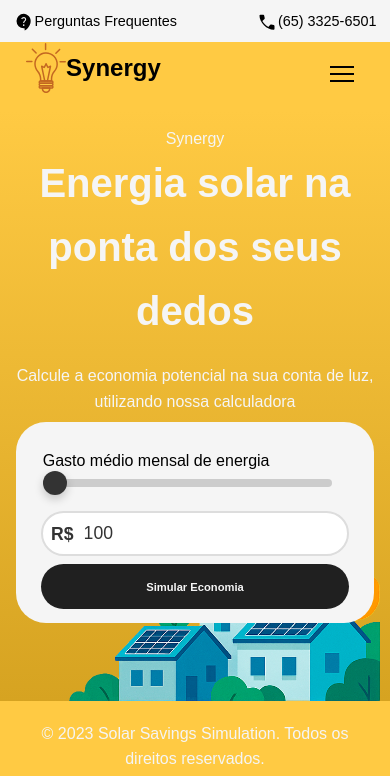
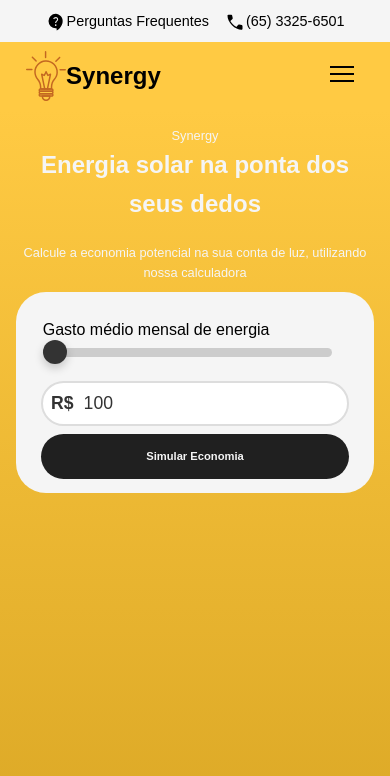
Before and after one commit to GustaDaHora/simulador, a Next.js app: page /simulador/ in a window 390 px wide. Shown: the top 776 px of the page. Built offline with nearby package versions, Linux system fonts and the light colour scheme.

Commit message:
Changes in responsiveness of the first page, form, and header styles

```diff
--- a/src/app/styles/firstpage.scss
+++ b/src/app/styles/firstpage.scss
@@ -134,33 +134,6 @@ main {
   pointer-events: none;
 }
 
-.sol {
-  width: 10vw;
-  max-width: 15vh;
-  height: auto;
-  position: absolute;
-  top: 2%;
-  left: 20%;
-  pointer-events: none;
-}
-
-.nuvem {
-  width: 10vw;
-  max-width: 15vh;
-  height: auto;
-  position: absolute;
-  top: 5vh;
-  right: 10%;
-  pointer-events: none;
-}
-
-.casa2 {
-  width: 30%;
-  height: auto;
-  pointer-events: none;
-  z-index: 1;
-}
-
 // Button and Input Container Shared Styles
 %shared-size {
   width: 250px; // Increased width for desktop
@@ -226,11 +199,20 @@ main {
 
 // First Page Responsive Design
 @media (max-width: $mobile) {
+  .text-container {
+    h1 {
+      font-size: 1.5rem;
+    }
+    p {
+      font-size: 0.8rem;
+    }
+  }
   .first-page {
     padding: 1rem;
-    min-height: 40vh;
+    height: 100vh;
     @include flex-center;
     flex-direction: column;
+    justify-content: flex-start;
     text-align: center;
 
     & > * {
--- a/src/app/styles/form.scss
+++ b/src/app/styles/form.scss
@@ -27,7 +27,32 @@
   position: relative;
   flex-shrink: 0;
 }
+.sol {
+  width: 10vw;
+  max-width: 15vh;
+  height: auto;
+  position: absolute;
+  top: 2%;
+  left: 20%;
+  pointer-events: none;
+}
 
+.nuvem {
+  width: 10vw;
+  max-width: 15vh;
+  height: auto;
+  position: absolute;
+  top: 5vh;
+  right: 10%;
+  pointer-events: none;
+}
+
+.casa2 {
+  width: 30%;
+  height: auto;
+  pointer-events: none;
+  z-index: 1;
+}
 // Form Sections
 .form-section {
   width: 100%;
@@ -201,12 +226,15 @@ input[type="number"] {
 
 // Radio Button Styles
 .radio-group {
-  display: grid;
-  grid-template-columns: repeat(auto-fit, minmax(120px, 1fr));
+  width: 100%;
+  display: flex;
+  flex-direction: row;
   gap: 1rem;
 }
 
 .radio-option {
+  max-width: 25%;
+  width: 25%;
   @include flex-center;
   padding: 0.7em 0.5em;
   border: 1px solid $text-muted;
@@ -538,7 +566,7 @@ input[type="number"] {
   }
 
   .image-header {
-    padding: 1.5rem 0.5rem;
+    padding: 1.5rem 0.5rem 0 1.5rem;
   }
 
   .form-section {
@@ -549,4 +577,14 @@ input[type="number"] {
     flex-direction: column;
     align-items: stretch;
   }
+
+  .radio-option {
+    max-width: 100%;
+    width: 100%;
+    padding: 0.5em;
+  }
+  .radio-group {
+    display: grid;
+    grid-template-columns: 1fr 1fr;
+  }
 }
--- a/src/app/styles/header.scss
+++ b/src/app/styles/header.scss
@@ -15,7 +15,7 @@ header {
   display: flex;
   justify-content: end;
   align-items: center;
-  gap: 5rem;
+  gap: 3rem;
   padding: 10px 40px;
 }
 
@@ -133,12 +133,13 @@ header {
 // Header Responsive Design
 @media (max-width: $mobile) {
   .upper-header {
+    gap: 1rem;
     justify-content: center;
     width: 100%;
   }
   .lower-header {
     height: 8vh;
-    padding: 0 2rem;
+    padding: 0.5rem 2rem;
     justify-content: flex-end;
   }
 
@@ -147,7 +148,6 @@ header {
     width: 70px;
     position: absolute;
     left: 15%;
-    margin-bottom: 1rem;
   }
 
   .nav-menu {
```
